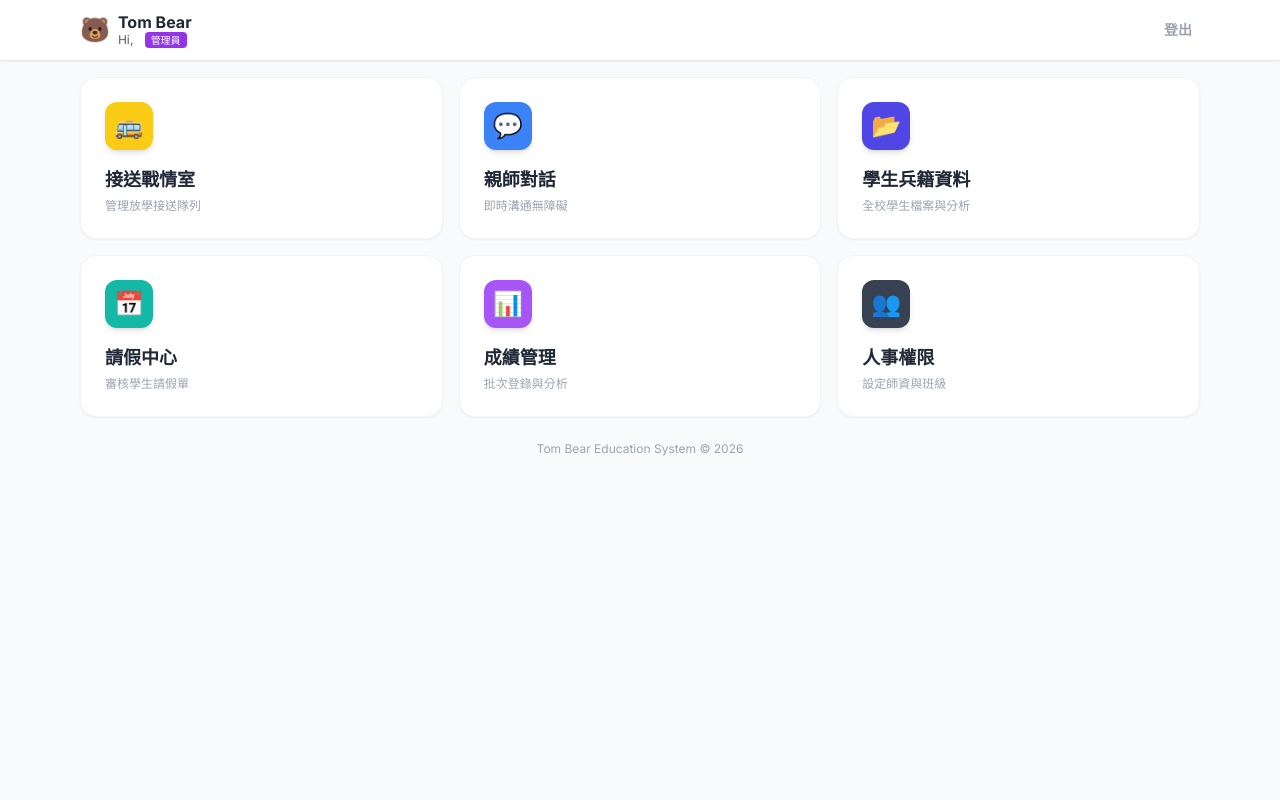
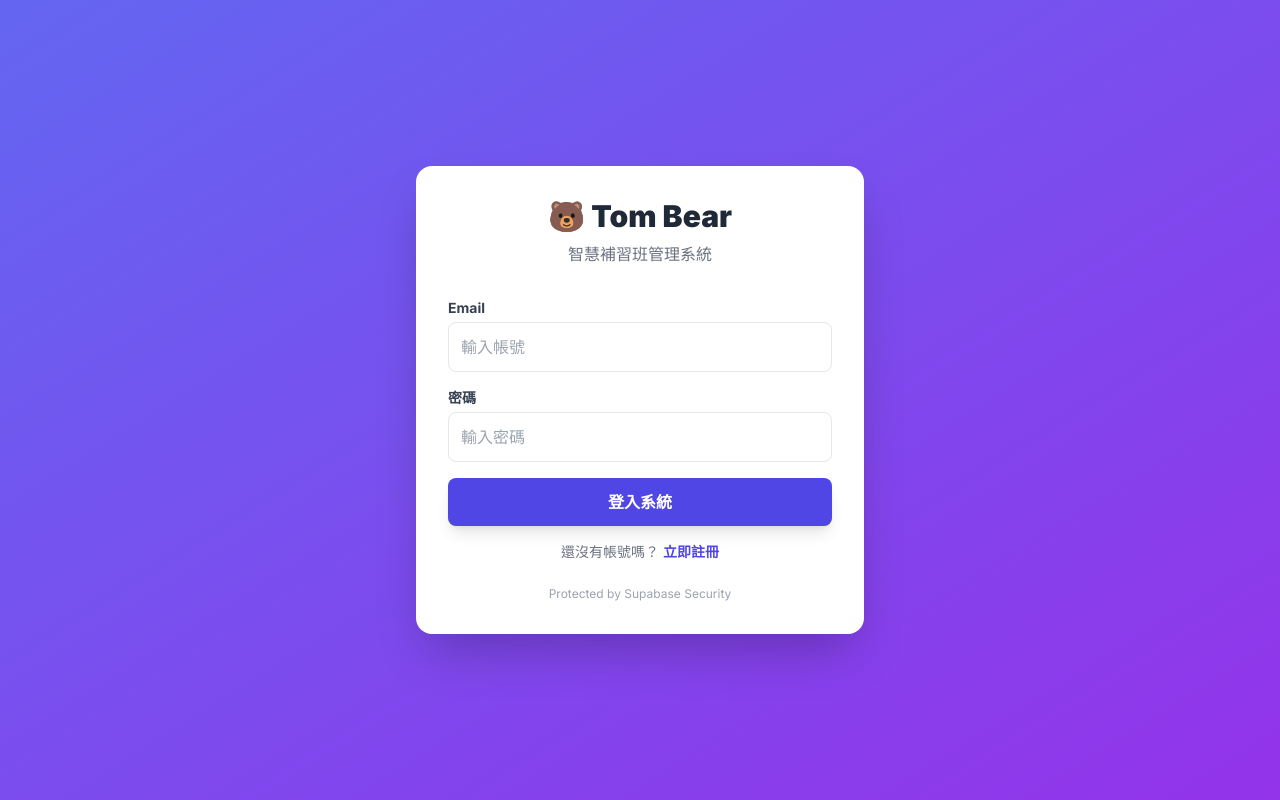
Before and after one commit to tellychiu77-tombear/Tom-Bear-English, a Next.js app: page / in a window 1280 px wide. Built offline with nearby package versions, Linux system fonts and the light colour scheme; no server answers.

Commit message:
Update home page UI

```diff
--- a/app/page.tsx
+++ b/app/page.tsx
@@ -9,11 +9,11 @@ export default function DashboardPage() {
     const [loading, setLoading] = useState(true);
     const [userName, setUserName] = useState('');
 
-    // 🔴 通知計數器 (Notification Badges)
+    // 🔴 通知計數器
     const [counts, setCounts] = useState({
-        pickup: 0,      // 等待接送人數
-        leaves: 0,      // 待審核假單
-        unreadChats: 0, // 未讀訊息
+        pickup: 0,
+        leaves: 0,
+        unreadChats: 0,
     });
 
     const router = useRouter();
@@ -21,22 +21,19 @@ export default function DashboardPage() {
     useEffect(() => {
         init();
 
-        // ⚡️ 建立全域監聽 (儀表板要最即時)
-        // 這裡我們監聽所有相關表格，只要有變動就更新數字
         const channel = supabase
             .channel('dashboard_realtime')
             .on('postgres_changes', { event: '*', schema: 'public' }, () => {
-                fetchCounts(); // 資料庫一有風吹草動，馬上重算數字
+                fetchCounts();
             })
             .subscribe();
 
         return () => { supabase.removeChannel(channel); };
-    }, [role]); // 當角色確定後再開始監聽
+    }, [role]);
 
     async function init() {
         const { data: { session } } = await supabase.auth.getSession();
         if (!session) {
-            // 尚未登入，顯示登入畫面 (這裡簡化處理，實際專案可能有獨立 Login 頁)
             setLoading(false);
             return;
         }
@@ -45,58 +42,36 @@ export default function DashboardPage() {
         if (profile) {
             setRole(profile.role);
             setUserName(profile.full_name || profile.email);
-            // 確定角色後，立刻抓一次通知數量
             fetchCounts(session.user.id, profile.role);
         }
         setLoading(false);
     }
 
-    // 🔢 核心：抓取各項通知數量
     async function fetchCounts(userId?: string, userRole?: string) {
         if (!userId) {
             const { data: { session } } = await supabase.auth.getSession();
             if (!session) return;
             userId = session.user.id;
-            // 如果沒傳 role，稍微查一下 (保險起見)
             if (!userRole && role) userRole = role;
         }
 
-        // 1. 未讀訊息 (通用)
-        // 邏輯：Receiver 是我，且 is_read 為 false
-        const { count: chatCount } = await supabase
-            .from('chat_messages')
-            .select('*', { count: 'exact', head: true })
-            .eq('receiver_id', userId)
-            .eq('is_read', false);
+        const { count: chatCount } = await supabase.from('chat_messages').select('*', { count: 'exact', head: true }).eq('receiver_id', userId).eq('is_read', false);
 
-        // 2. 待審假單 (只有老師/主任看得到)
         let leaveCount = 0;
         if (userRole !== 'parent') {
-            const { count } = await supabase
-                .from('leave_requests')
-                .select('*', { count: 'exact', head: true })
-                .eq('status', 'pending');
+            const { count } = await supabase.from('leave_requests').select('*', { count: 'exact', head: true }).eq('status', 'pending');
             leaveCount = count || 0;
         }
 
-        // 3. 等待接送 (只有老師/主任看得到)
         let pickupCount = 0;
         if (userRole !== 'parent') {
-            const { count } = await supabase
-                .from('pickup_requests')
-                .select('*', { count: 'exact', head: true })
-                .neq('status', 'completed'); // 只要還沒接走都算
+            const { count } = await supabase.from('pickup_requests').select('*', { count: 'exact', head: true }).neq('status', 'completed');
             pickupCount = count || 0;
         }
 
-        setCounts({
-            unreadChats: chatCount || 0,
-            leaves: leaveCount,
-            pickup: pickupCount
-        });
+        setCounts({ unreadChats: chatCount || 0, leaves: leaveCount, pickup: pickupCount });
     }
 
-    // 登入處理 (僅用於未登入狀態)
     const handleLogin = async (e: any) => {
         e.preventDefault();
         const email = e.target.email.value;
@@ -106,36 +81,84 @@ export default function DashboardPage() {
         else window.location.reload();
     };
 
-    // 登出
+    // 🟢 修復：強力登出函式
     const handleLogout = async () => {
+        // 1. 不管後端成不成功，先清空本地顯示狀態 (讓使用者覺得已經登出了)
+        setRole(null);
+        setUserName('');
+
+        // 2. 執行真正的登出
         await supabase.auth.signOut();
-        window.location.reload();
+
+        // 3. 強制轉跳回首頁並刷新，確保沒有殘留
+        router.replace('/');
+        window.location.href = '/';
     };
 
     if (loading) return <div className="min-h-screen flex items-center justify-center bg-gray-50">載入中...</div>;
 
     // =========== 尚未登入畫面 ===========
+    if (!role) {
+        return (
+            <div className="min-h-screen flex items-center justify-center bg-gradient-to-br from-indigo-500 to-purple-600 p-4">
+                <div className="bg-white p-8 rounded-2xl shadow-2xl w-full max-w-md animate-fade-in">
+                    <div className="text-center mb-8">
+                        <h1 className="text-3xl font-black text-gray-800 mb-2">🐻 Tom Bear</h1>
+                        <p className="text-gray-500">智慧補習班管理系統</p>
+                    </div>
+                    <form onSubmit={handleLogin} className="space-y-4">
+                        <div>
+                            <label className="block text-sm font-bold text-gray-700 mb-1">Email</label>
+                            <input name="email" type="email" required className="w-full p-3 border rounded-lg focus:ring-2 focus:ring-indigo-400 outline-none" placeholder="輸入帳號" />
+                        </div>
+                        <div>
+                            <label className="block text-sm font-bold text-gray-700 mb-1">密碼</label>
+                            <input name="password" type="password" required className="w-full p-3 border rounded-lg focus:ring-2 focus:ring-indigo-400 outline-none" placeholder="輸入密碼" />
+                        </div>
+                        <button type="submit" className="w-full py-3 bg-indigo-600 text-white font-bold rounded-lg shadow-lg hover:bg-indigo-700 transition transform active:scale-95">
+                            登入系統
+                        </button>
+                    </form>
+
+                    {/* 註冊連結 */}
+                    <div className="mt-4 text-center">
+                        <p className="text-gray-500 text-sm">
+                            還沒有帳號嗎？
+                            <button
+                                type="button"
+                                onClick={() => router.push('/register')}
+                                className="text-indigo-600 font-bold hover:underline ml-1"
+                            >
+                                立即註冊
+                            </button>
+                        </p>
+                    </div>
+
+                    <div className="mt-6 text-center text-xs text-gray-400">
+                        Protected by Supabase Security
+                    </div>
+                </div>
+            </div>
+        );
+    }
+
+    // 🔴 新增：審核中擋修畫面
     if (role === 'pending') {
         return (
-            <div className="min-h-screen flex items-center justify-center bg-gray-100 p-4">
+            <div className="min-h-screen flex items-center justify-center bg-gray-50 p-4">
                 <div className="bg-white p-8 rounded-2xl shadow-xl w-full max-w-md text-center animate-fade-in">
                     <div className="text-6xl mb-4">⏳</div>
                     <h1 className="text-2xl font-black text-gray-800 mb-2">帳號審核中</h1>
                     <p className="text-gray-500 mb-6 leading-relaxed">
-                        親愛的 <strong>{userName}</strong> 您好，<br />
-                        您的註冊申請已送出，目前正在等待行政人員開通權限。
+                        您好，<span className="font-bold text-gray-700">{userName}</span><br />
+                        您的註冊申請已送出，目前正在等待行政人員審核。<br />
+                        <span className="text-xs text-gray-400">(為了確保校園資訊安全，請耐心等候)</span>
                     </p>
-                    <div className="bg-yellow-50 text-yellow-800 p-4 rounded-lg text-sm mb-6 text-left">
-                        <strong>💡 為什麼我不能使用？</strong>
-                        <ul className="list-disc list-inside mt-1 opacity-80">
-                            <li>為了保護學生個資，所有帳號皆需人工審核。</li>
-                            <li>請耐心等候，或直接聯繫櫃台加快審核速度。</li>
-                        </ul>
+                    <div className="bg-yellow-50 text-yellow-800 text-sm p-4 rounded-xl mb-6 text-left">
+                        <strong>💡 提示：</strong><br />
+                        如果您急需使用，請直接聯繫櫃檯老師或是撥打補習班電話，告知您的姓名以加速開通。
                     </div>
-                    <button
-                        onClick={handleLogout}
-                        className="w-full py-3 bg-gray-200 text-gray-700 font-bold rounded-lg hover:bg-gray-300"
-                    >
+                    <button onClick={handleLogout} className="w-full py-3 border border-gray-300 text-gray-600 font-bold rounded-lg hover:bg-gray-50">
                         登出並返回
                     </button>
                 </div>
@@ -162,13 +185,14 @@ export default function DashboardPage() {
                             </div>
                         </div>
                     </div>
+                    {/* 🔴 這裡綁定了新的登出函式 */}
                     <button onClick={handleLogout} className="text-sm text-gray-400 hover:text-red-500 font-bold px-2 py-1">登出</button>
                 </div>
             </div>
 
             <div className="max-w-6xl mx-auto p-4 space-y-6">
 
-                {/* 📢 頂部狀態通知 (跑馬燈概念) */}
+                {/* 📢 頂部狀態通知 */}
                 {counts.pickup > 0 && role !== 'parent' && (
                     <div
                         onClick={() => router.push('/pickup')}
@@ -205,7 +229,7 @@ export default function DashboardPage() {
                         desc="即時溝通無障礙"
                     />
 
-                    {/* 3. 兵籍資料 (學生管理) */}
+                    {/* 3. 兵籍資料 */}
                     <DashboardCard
                         title={role === 'parent' ? '我的孩子' : '學生兵籍資料'}
                         icon="📂"
@@ -233,7 +257,7 @@ export default function DashboardPage() {
                         desc={role === 'parent' ? '查看詳細成績單' : '批次登錄與分析'}
                     />
 
-                    {/* 6. 人事管理 (只有管理員看得到) */}
+                    {/* 6. 人事管理 */}
                     {role !== 'parent' && role !== 'teacher' && (
                         <DashboardCard
                             title="人事權限"
@@ -245,7 +269,6 @@ export default function DashboardPage() {
                     )}
                 </div>
 
-                {/* 底部資訊 */}
                 <div className="text-center text-gray-400 text-xs mt-8">
                     Tom Bear Education System © 2026
                 </div>
@@ -267,7 +290,6 @@ function DashboardCard({ title, icon, color, onClick, badge = 0, desc }: any) {
             <h3 className="font-bold text-gray-800 text-lg mb-1">{title}</h3>
             <p className="text-xs text-gray-400 font-medium">{desc}</p>
 
-            {/* 🔴 小紅點 (如果有數量) */}
             {badge > 0 && (
                 <div className="absolute top-4 right-4 bg-red-500 text-white text-xs font-bold px-2 py-1 rounded-full animate-bounce shadow-lg border-2 border-white">
                     {badge}
```
